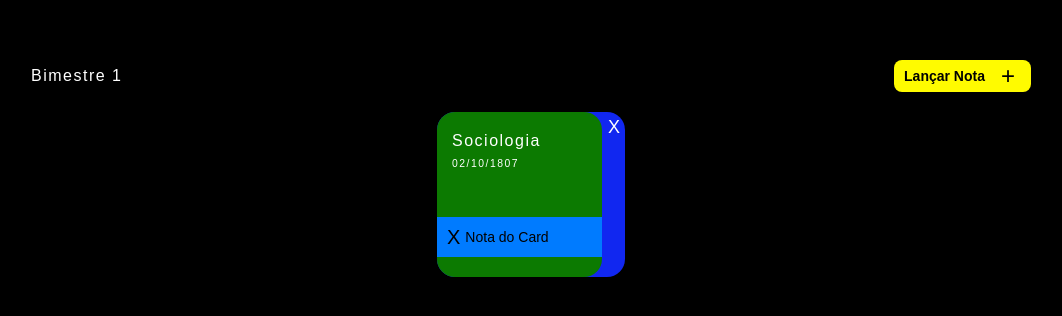
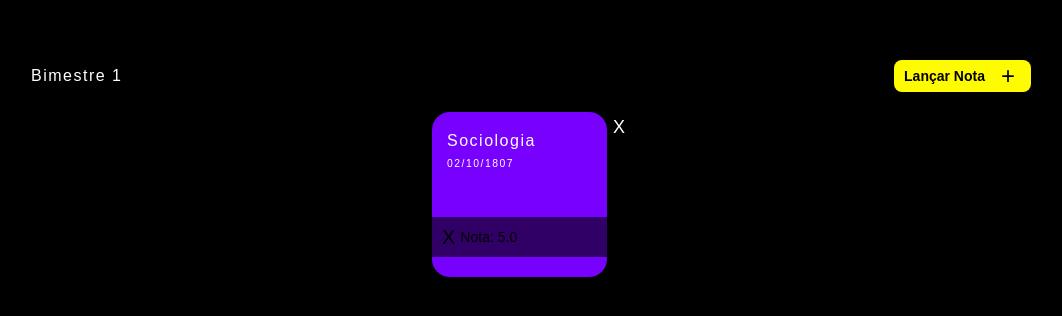
Before and after one commit to FreymundDeveloper/Note-Record, a React (Create React App) app in the folder frontend/: page / in a window 1280 px wide. Shown: the top 316 px of the page, without its empty margins (109-1171 px from the left). Built offline with nearby package versions, Linux system fonts and the light colour scheme.

Commit message:
CardMain Color Effect

```diff
--- a/frontend/src/components/Card/CardMain.tsx
+++ b/frontend/src/components/Card/CardMain.tsx
@@ -1,6 +1,23 @@
 import React from 'react';
 import styled from 'styled-components';
 import { Title } from '../Text/Title';
+import { ThemeType } from '../../themes/Theme';
+import { darken } from 'polished';
+
+const getCardColor = (title: string, themes: ThemeType ) => {
+    switch (title) {
+        case 'Biologia':
+            return themes.color.biologyCard;
+        case 'Artes':
+            return themes.color.artCard;
+        case 'Geografia':
+            return themes.color.geographyCard;
+        case 'Sociologia':
+            return themes.color.sociologyCard;
+        default:
+            return themes.color.biologyCard;
+    }
+};
 
 interface CardMainProps {
   title: string;
@@ -10,17 +27,18 @@ interface CardMainProps {
 }
 
 export const CardMain: React.FC<CardMainProps> = ({ title, data, note, onButtonClick }) => {
+
     return (
         <StyledCardMain>
-      <StyledCard>
+        <StyledCard title={title}>
             <Content>
                 <TitleContent>
                     <Title contentTitle={title} modeling={2} ></Title>
                     <Title contentTitle={data} modeling={3} ></Title>
                 </TitleContent>
-            <NoteContainer>
+                <NoteContainer title={title}>
                     <NoteIcon>X</NoteIcon>
-                <NoteLabel>{note}</NoteLabel>
+                    <NoteLabel>Nota: {note}</NoteLabel>
                 </NoteContainer>
             </Content>
         </StyledCard>
@@ -33,18 +51,18 @@ const StyledCardMain = styled.div`
   display: flex;
   justify-content: space-between;
   align-items: center;
-  width: 178px;
+  width: 188px;
   height: 165px;
-  background-color: #1127f0;
+  background-color: ${(props) => props.theme.color.bodyColor};
   border-radius: 18px;
   padding-right: 10px;
   position: relative;
 `;
 
-const StyledCard = styled.div`
-  width: 165px;
+const StyledCard = styled.div<{ title: string; theme: ThemeType }>`
+  width: 175px;
   height: 165px;
-  background-color: #0c7a01;
+  background-color: ${(props) => getCardColor(props.title, props.theme)};
   border-radius: 18px;
   overflow: hidden;
 `;
@@ -75,10 +93,10 @@ const Content = styled.div`
   padding: 15px 0px;
 `;
 
-const NoteContainer = styled.div`
+const NoteContainer = styled.div<{ title: string; theme: ThemeType }>`
   display: flex;
   align-items: center;
-  background-color: #007bff;
+  background-color: ${(props) => darken(0.3, getCardColor(props.title, props.theme))};
   margin-bottom: 0;
   height: 40px;
 `;
--- a/frontend/src/home/Home.tsx
+++ b/frontend/src/home/Home.tsx
@@ -16,7 +16,7 @@ export const Home: React.FC = () => {
     return (
         <ContainerHome>
             <ContainerTopic content="Bimestre 1" cardText="Lançar Nota" onButtonClick={handleOpenModal} />
-            <CardMain title="Sociologia" data="02/10/1807" note="Nota do Card" onButtonClick={handleOpenModal} />
+            <CardMain title="Sociologia" data="02/10/1807" note="5.0" onButtonClick={handleOpenModal} />
             <Modal isOpen={isModalOpen} content={"Bimestre 1"} onClose={handleCloseModal} />
         </ContainerHome>
     );
```
Lines whose indentation alone changed are shown as unchanged.
